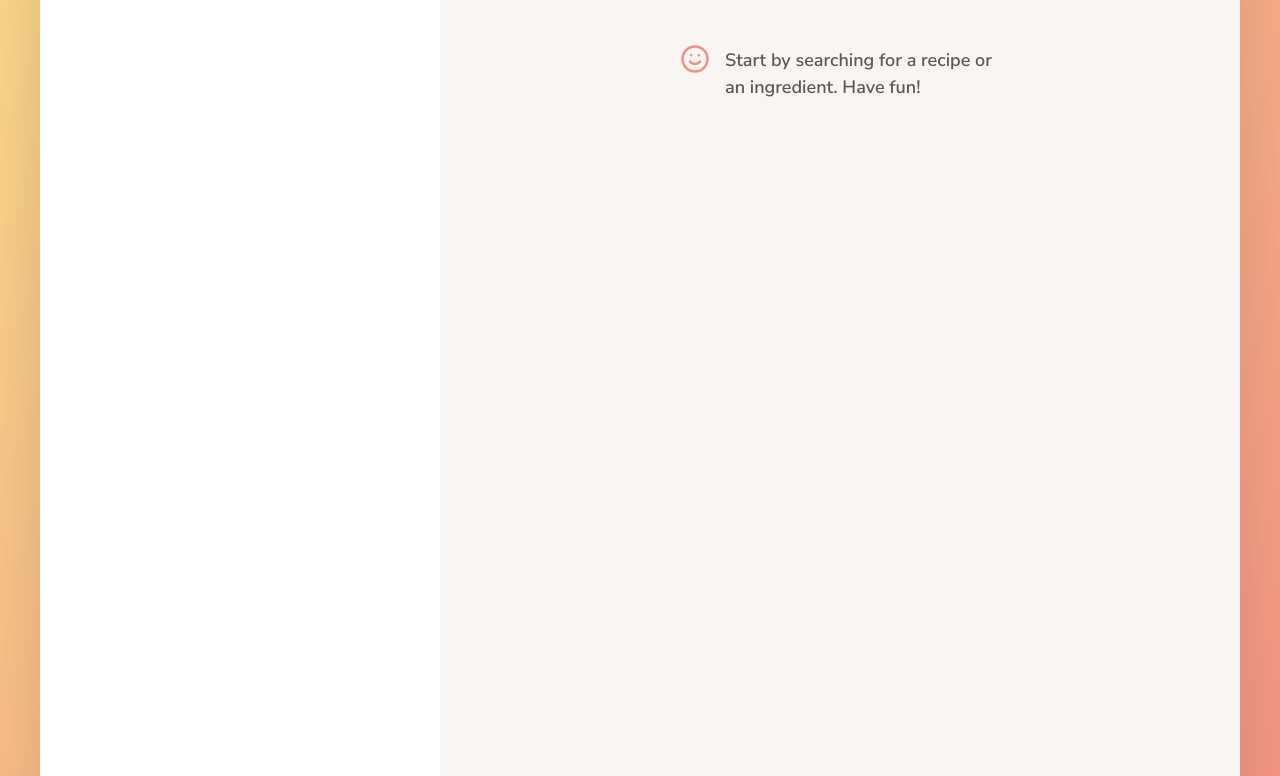
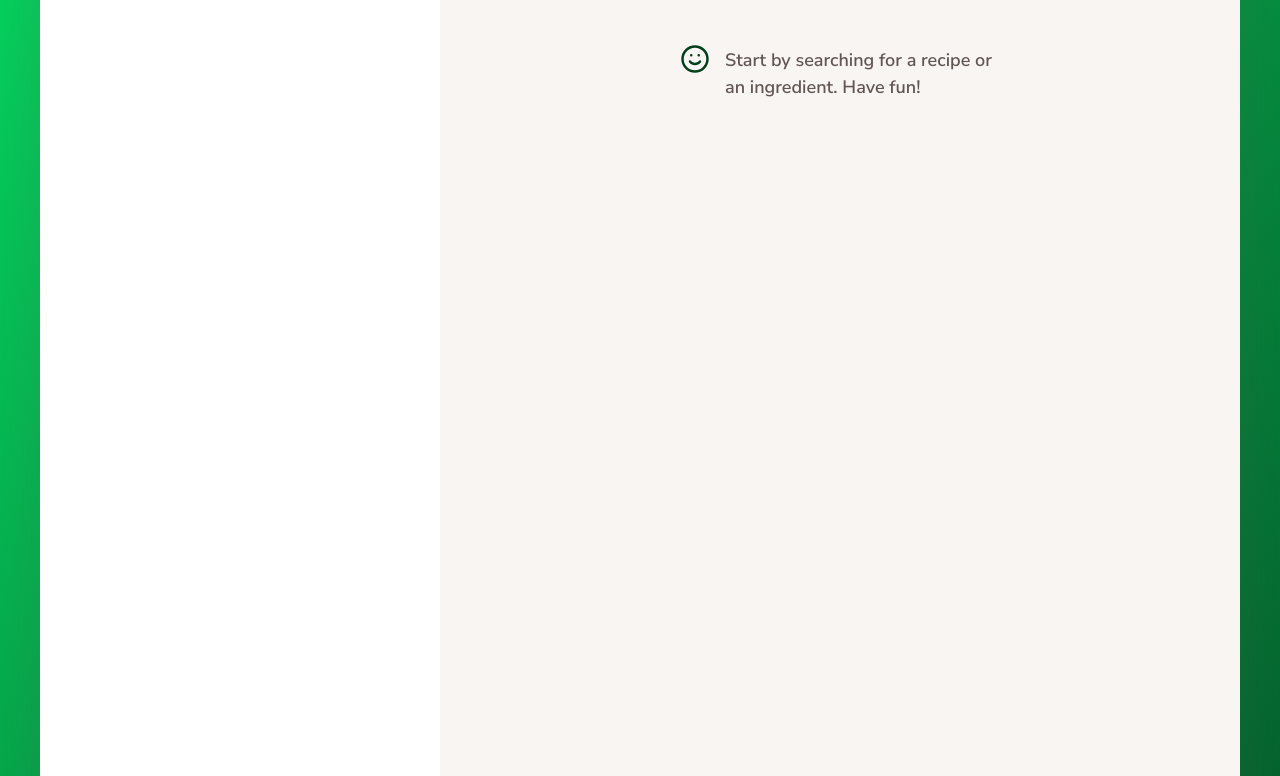
Before and after one commit to myb12/recipe-app, a website built with Parcel: page index.html in a window 1280 px wide. Shown: the part 154-930 px from the top of the page. Built offline with nearby package versions, Linux system fonts and the light colour scheme.

Commit message:
design changed

```diff
--- a/index.html
+++ b/index.html
@@ -13,7 +13,7 @@
     <link rel="stylesheet" href="src/sass/main.scss" />
     <script defer src="src/js/controller.js"></script>
 
-    <title>forkify // Search over 1,000,000 recipes</title>
+    <title>Search for recipes</title>
   </head>
 
   <body>
--- a/src/sass/_base.scss
+++ b/src/sass/_base.scss
@@ -1,8 +1,8 @@
 // $color-primary: #f59a83;
-$color-primary: #f38e82;
-$color-grad-1: #fbdb89;
-$color-grad-2: #f48982;
-
+$color-primary: #01401c;
+$color-grad-1: #04d960;
+$color-grad-2: #035225;
+// #04d960, #01401c
 $color-grey-light-1: #f9f5f3; // Light background
 $color-grey-light-2: #f2efee; // Light lines
 $color-grey-light-3: #d3c7c3; // Light text (placeholder)
```
Also changed, not shown: src/img/logo.png, src/img/logo2.png (added).
